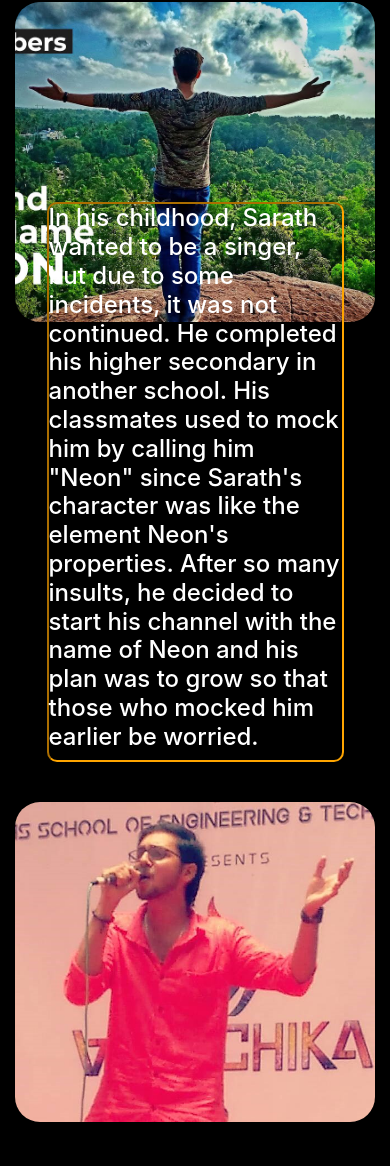
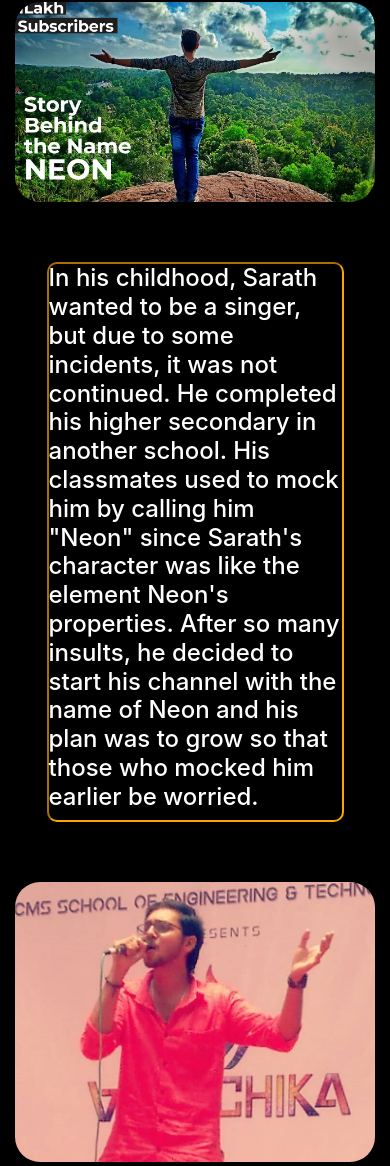
Before and after one commit to Ashwinv007/Sarath-s-Neon-Tech, a plain HTML site: page about.html in a window 390 px wide. Shown: the part 2254-3420 px from the top of the page. Drawn offline with nearby package versions, Linux system fonts and the light colour scheme.

Commit message:
responsive :|

```diff
--- a/about.html
+++ b/about.html
@@ -75,7 +75,7 @@
           <div class="col col-image" style="background-image: url(assets/images/neon_story.jpg); border-radius:25px;">
             &nbsp;
           </div>
-          <div class="col col-text col-left">
+          <div class="col col-text col-left" style="padding-top:15em;">
             <div class="Aligner-item bordeeer">
               <h4 style="color: white">In his childhood, Sarath wanted to be a singer, but due to some incidents, it was not continued. He completed his higher secondary in another school. His classmates used to mock him by calling him "Neon" since Sarath's character was like the element Neon's properties. After so many insults, he decided to start his channel with the name of Neon and his plan was to grow so that those who mocked him earlier be worried.</h4>
             </div>
@@ -83,7 +83,7 @@
         </div>
 
         <div class="grid-flex" style="margin-top:10em">
-          <div class="col col-image" style="background-image: url(assets/images/3.2.jpg); border-radius:25px;">
+          <div class="col col-image" style="background-image: url(assets/images/3.2.jpg); border-radius:25px;margin-top:5em;">
             &nbsp;
           </div>
           <div class="col col-text">
```
